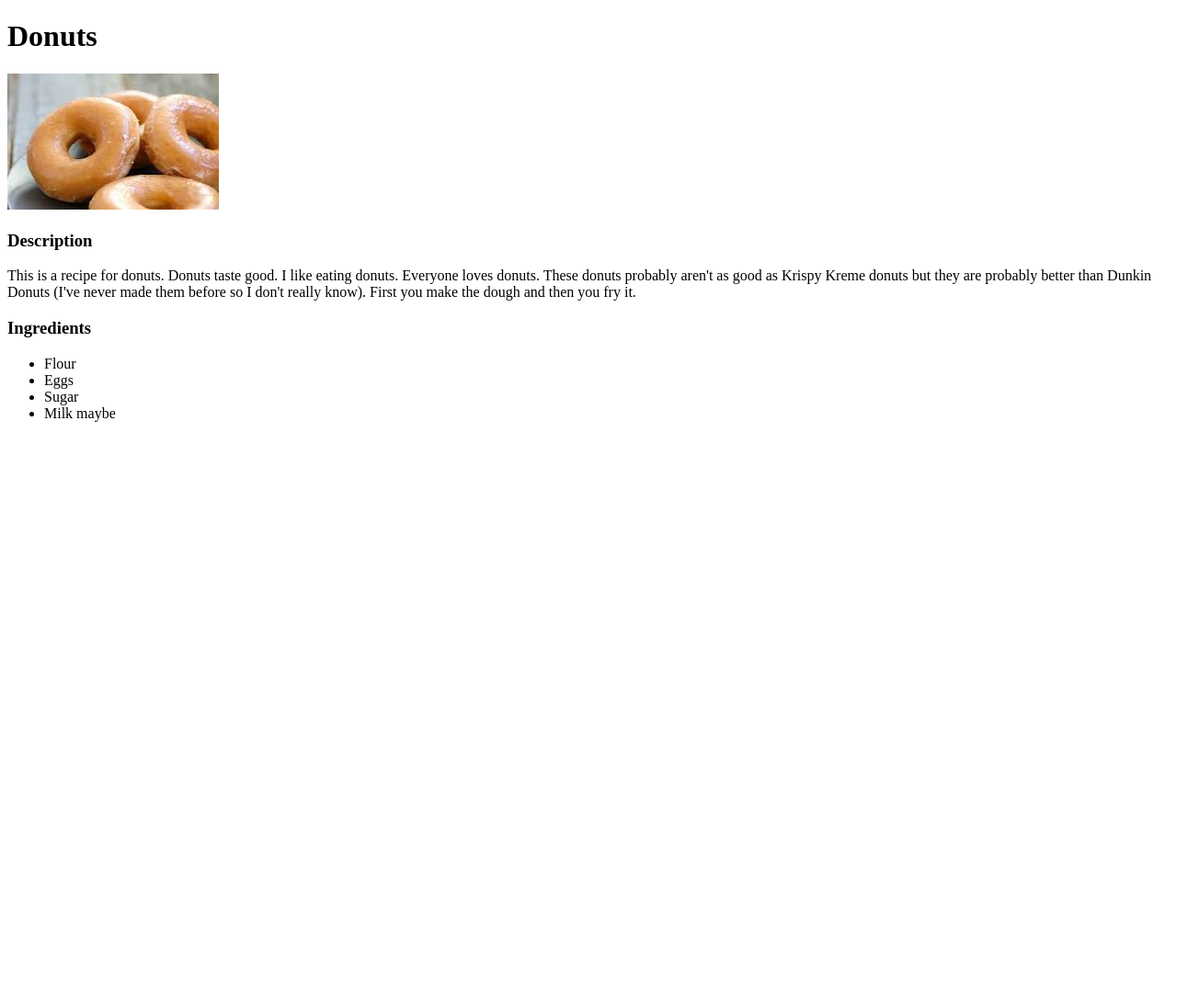
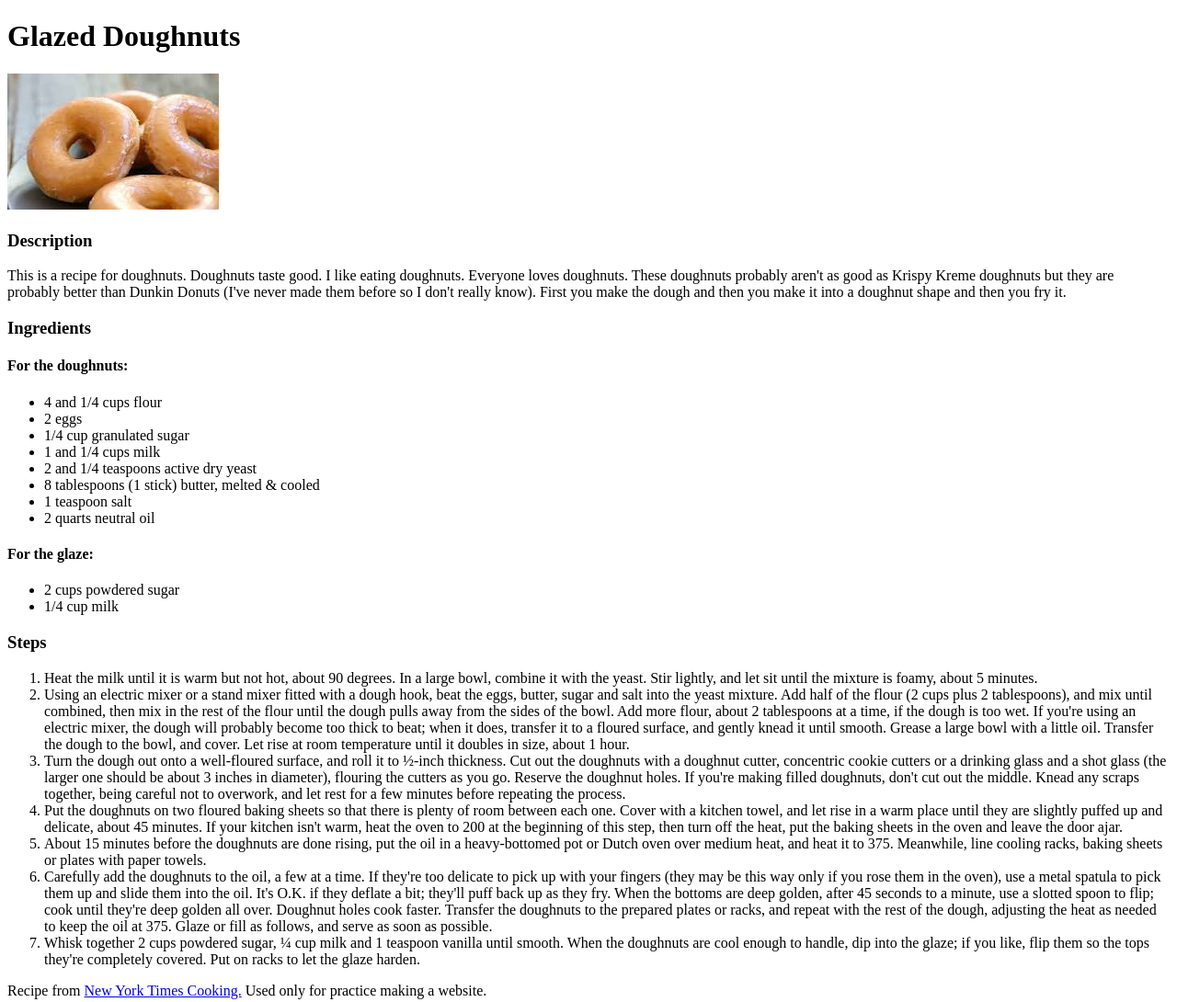
Before and after one commit to nathanield6/odin-recipes, a plain HTML site: page recipes/donuts.html in a window 1280 px wide. Shown: the whole page at 92% size. Before the commit the page ends 800 px from the top, so only its background shows below. Drawn offline with Linux system fonts and the light colour scheme.

Commit message:
Completed glazed doughnut recipe page

```diff
--- a/recipes/donuts.html
+++ b/recipes/donuts.html
@@ -3,27 +3,53 @@
 <head>
     <meta charset="UTF-8">
     <meta name="viewport" content="width=device-width, initial-scale=1.0">
-    <title>Donuts</title>
+    <title>Doughnuts</title>
 </head>
 <body>
-    <h1>Donuts</h1>
+    <h1>Glazed Doughnuts</h1>
     <img src="../img/donut.jpeg" alt="A pile of glazed donuts."
     height="148" width="230">
     <h3>Description</h3>
-    <p>This is a recipe for donuts. Donuts taste good.
-        I like eating donuts. Everyone loves donuts.
-        These donuts probably aren't as good as Krispy Kreme
-        donuts but they are probably better than Dunkin Donuts
+    <p>This is a recipe for doughnuts. Doughnuts taste good.
+        I like eating doughnuts. Everyone loves doughnuts.
+        These doughnuts probably aren't as good as Krispy Kreme
+        doughnuts but they are probably better than Dunkin Donuts
         (I've never made them before so I don't really know).
-        First you make the dough and then you fry it.
+        First you make the dough and then you make it into a
+        doughnut shape and then you fry it.
     </p>
     <h3>Ingredients</h3>
+    <h4>For the doughnuts:</h4>
     <ul>
-        <li>Flour</li>
-        <li>Eggs</li>
-        <li>Sugar</li>
-        <li>Milk maybe</li>
+        <li>4 and 1/4 cups flour</li>
+        <li>2 eggs</li>
+        <li>1/4 cup granulated sugar</li>
+        <li>1 and 1/4 cups milk</li>
+        <li>2 and 1/4 teaspoons active dry yeast</li>
+        <li>8 tablespoons (1 stick) butter, melted & cooled</li>
+        <li>1 teaspoon salt</li>
+        <li>2 quarts neutral oil</li>
     </ul>
+    <h4>For the glaze:</h4>
+    <ul>
+        <li>2 cups powdered sugar</li>
+        <li>1/4 cup milk</li>
+    </ul>
+    <h3>Steps</h3>
+    <ol>
+        <li>Heat the milk until it is warm but not hot, about 90 degrees. In a large bowl, combine it with the yeast. Stir lightly, and let sit until the mixture is foamy, about 5 minutes.</li>
+        <li>Using an electric mixer or a stand mixer fitted with a dough hook, beat the eggs, butter, sugar and salt into the yeast mixture. Add half of the flour (2 cups plus 2 tablespoons), and mix until combined, then mix in the rest of the flour until the dough pulls away from the sides of the bowl. Add more flour, about 2 tablespoons at a time, if the dough is too wet. If you're using an electric mixer, the dough will probably become too thick to beat; when it does, transfer it to a floured surface, and gently knead it until smooth. Grease a large bowl with a little oil. Transfer the dough to the bowl, and cover. Let rise at room temperature until it doubles in size, about 1 hour.</li>
+        <li>Turn the dough out onto a well-floured surface, and roll it to ½-inch thickness. Cut out the doughnuts with a doughnut cutter, concentric cookie cutters or a drinking glass and a shot glass (the larger one should be about 3 inches in diameter), flouring the cutters as you go. Reserve the doughnut holes. If you're making filled doughnuts, don't cut out the middle. Knead any scraps together, being careful not to overwork, and let rest for a few minutes before repeating the process.</li>
+        <li>Put the doughnuts on two floured baking sheets so that there is plenty of room between each one. Cover with a kitchen towel, and let rise in a warm place until they are slightly puffed up and delicate, about 45 minutes. If your kitchen isn't warm, heat the oven to 200 at the beginning of this step, then turn off the heat, put the baking sheets in the oven and leave the door ajar.
+        </li>
+        <li>About 15 minutes before the doughnuts are done rising, put the oil in a heavy-bottomed pot or Dutch oven over medium heat, and heat it to 375. Meanwhile, line cooling racks, baking sheets or plates with paper towels.
+        </li>
+        <li>Carefully add the doughnuts to the oil, a few at a time. If they're too delicate to pick up with your fingers (they may be this way only if you rose them in the oven), use a metal spatula to pick them up and slide them into the oil. It's O.K. if they deflate a bit; they'll puff back up as they fry. When the bottoms are deep golden, after 45 seconds to a minute, use a slotted spoon to flip; cook until they're deep golden all over. Doughnut holes cook faster. Transfer the doughnuts to the prepared plates or racks, and repeat with the rest of the dough, adjusting the heat as needed to keep the oil at 375. Glaze or fill as follows, and serve as soon as possible.
+        </li>
+        <li>Whisk together 2 cups powdered sugar, ¼ cup milk and 1 teaspoon vanilla until smooth. When the doughnuts are cool enough to handle, dip into the glaze; if you like, flip them so the tops they're completely covered. Put on racks to let the glaze harden.
+        </li>
+    </ol>
+    <p>Recipe from <a href="https://cooking.nytimes.com/recipes/1017065-classic-glazed-doughnuts" target="_blank" rel="noopener noreferrer">New York Times Cooking.</a> Used only for practice making a website.</p>
 
 </body>
 </html>
```
Also changed, not shown: index.html (+1 -1 lines).
